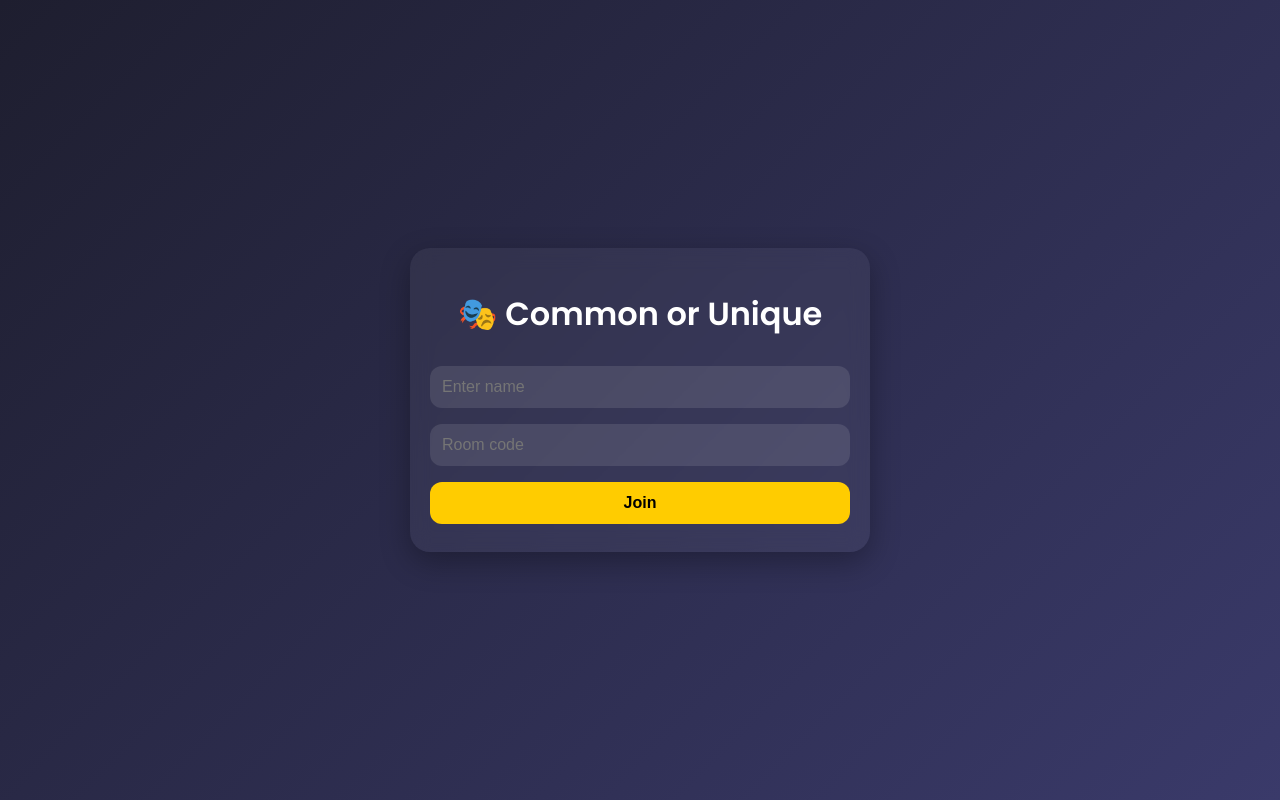
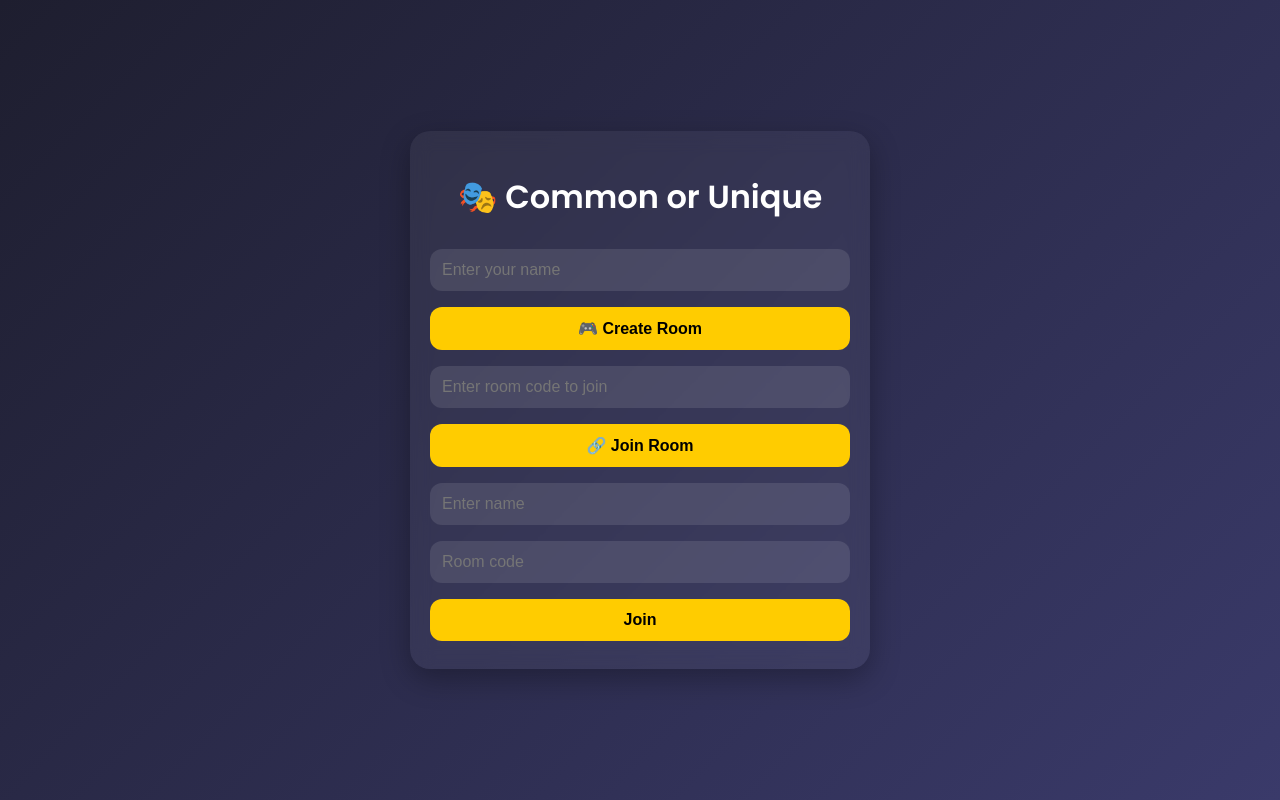
Before and after one commit to mahanyodha/common-or-unique, a website: page public/index.html in a window 1280 px wide. Drawn offline with Linux system fonts and the light colour scheme.

Commit message:
Update index.html

```diff
--- a/public/index.html
+++ b/public/index.html
@@ -2,7 +2,16 @@
 <head><meta name="viewport" content="width=device-width, initial-scale=1.0">
   <link href="https://fonts.googleapis.com/css2?family=Poppins:wght@400;600&display=swap" rel="stylesheet"></head>
 <h1>🎭 Common or Unique</h1>
+<div id="home">
 
+  <input id="name" placeholder="Enter your name">
+
+  <button onclick="createRoom()">🎮 Create Room</button>
+
+  <input id="room" placeholder="Enter room code to join">
+  <button onclick="join()">🔗 Join Room</button>
+
+</div>
 <div id="join">
   <input id="name" placeholder="Enter name">
   <input id="room" placeholder="Room code">
```
